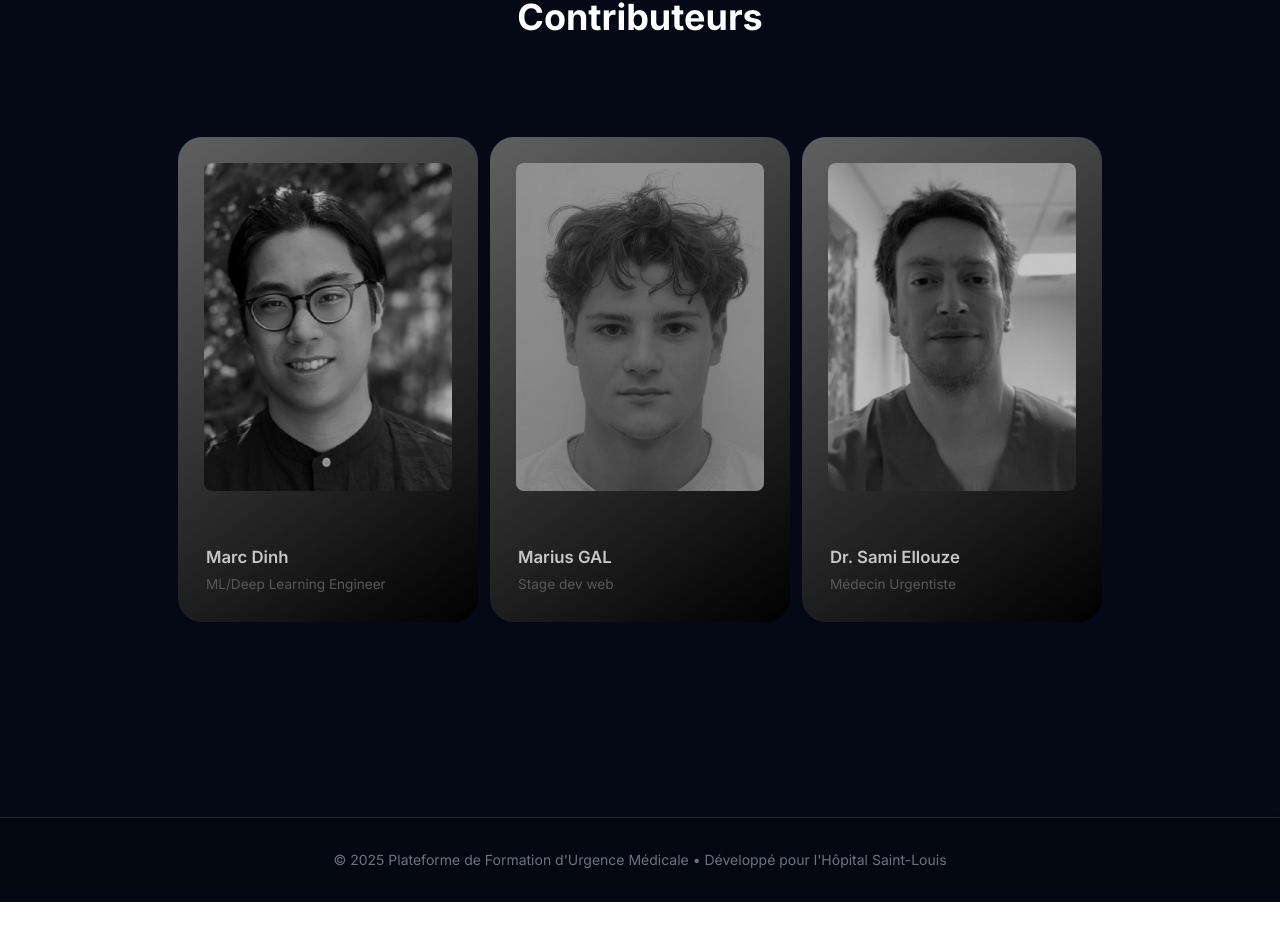
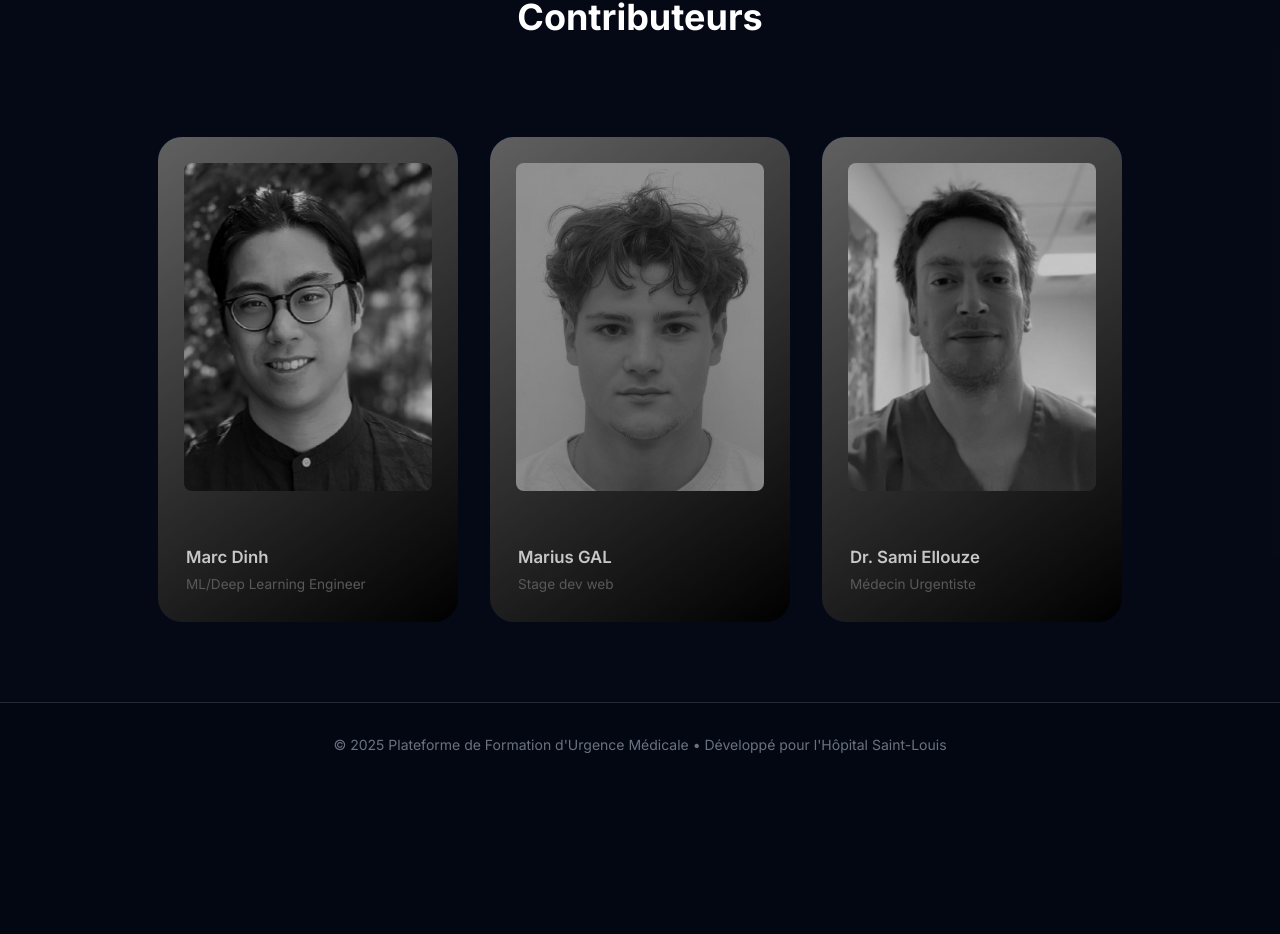
Before and after one commit to Samouz75/Defib_simulation, a Next.js app: page / in a window 1280 px wide. Shown: the part 2478-3412 px from the top of the page. Before the commit the page ends 3380 px from the top, so only its background shows below. Built offline with nearby package versions, Linux system fonts and the light colour scheme.

Commit message:
chromagrid responsivness

```diff
--- a/src/app/components/ChromaGrid.tsx
+++ b/src/app/components/ChromaGrid.tsx
@@ -87,7 +87,7 @@ const ChromaGrid: React.FC<ChromaGridProps> = ({
     <div
       ref={rootRef}
       onPointerMove={handleMove}
-      className={`relative w-full h-full flex flex-wrap justify-center items-start gap-3 ${className}`}
+      className={`relative w-full h-full flex flex-wrap justify-center items-start gap-8 ${className}`}
       style={
         {
           "--r": `${radius}px`,
@@ -109,7 +109,7 @@ const ChromaGrid: React.FC<ChromaGridProps> = ({
             key={i}
             onMouseMove={handleCardMove}
             onClick={() => handleCardClick(c.url)}
-            className="group relative flex flex-col w-[300px] rounded-3xl overflow-hidden transition-colors duration-300 cursor-pointer"
+            className="group relative flex flex-col w-full sm:w-[300px] rounded-3xl overflow-hidden transition-colors duration-300 cursor-pointer"
             style={
               {
                 "--card-border": c.borderColor || "transparent",
--- a/src/app/page.tsx
+++ b/src/app/page.tsx
@@ -7,7 +7,7 @@ import ChromaGrid from "./components/ChromaGrid";
 
 export default function LandingPage() {
   return (
-    <div className="min-h-screen bg-gray-950 relative overflow-hidden">
+    <div className="min-h-screen bg-gray-950 relative pb-40">
       {/* Background Particles */}
       <div className="fixed inset-0 z-0">
         <Particles
@@ -212,7 +212,7 @@ export default function LandingPage() {
 
           </div>
 
-          <div style={{ height: '600px', position: 'relative', marginTop: '100px'}}>
+          <div style={{ position: 'relative', marginTop: '100px'}}>
             <ChromaGrid
               items={[
                 {
@@ -241,7 +241,7 @@ export default function LandingPage() {
                 }
               ]}
               radius={300}
-              imageSize="w-80 h-90"
+              imageSize="w-full h-full md:w-80 md:h-90"
               damping={0.45}
               ease="power3.out"
               imageClassName="p-4"
```
